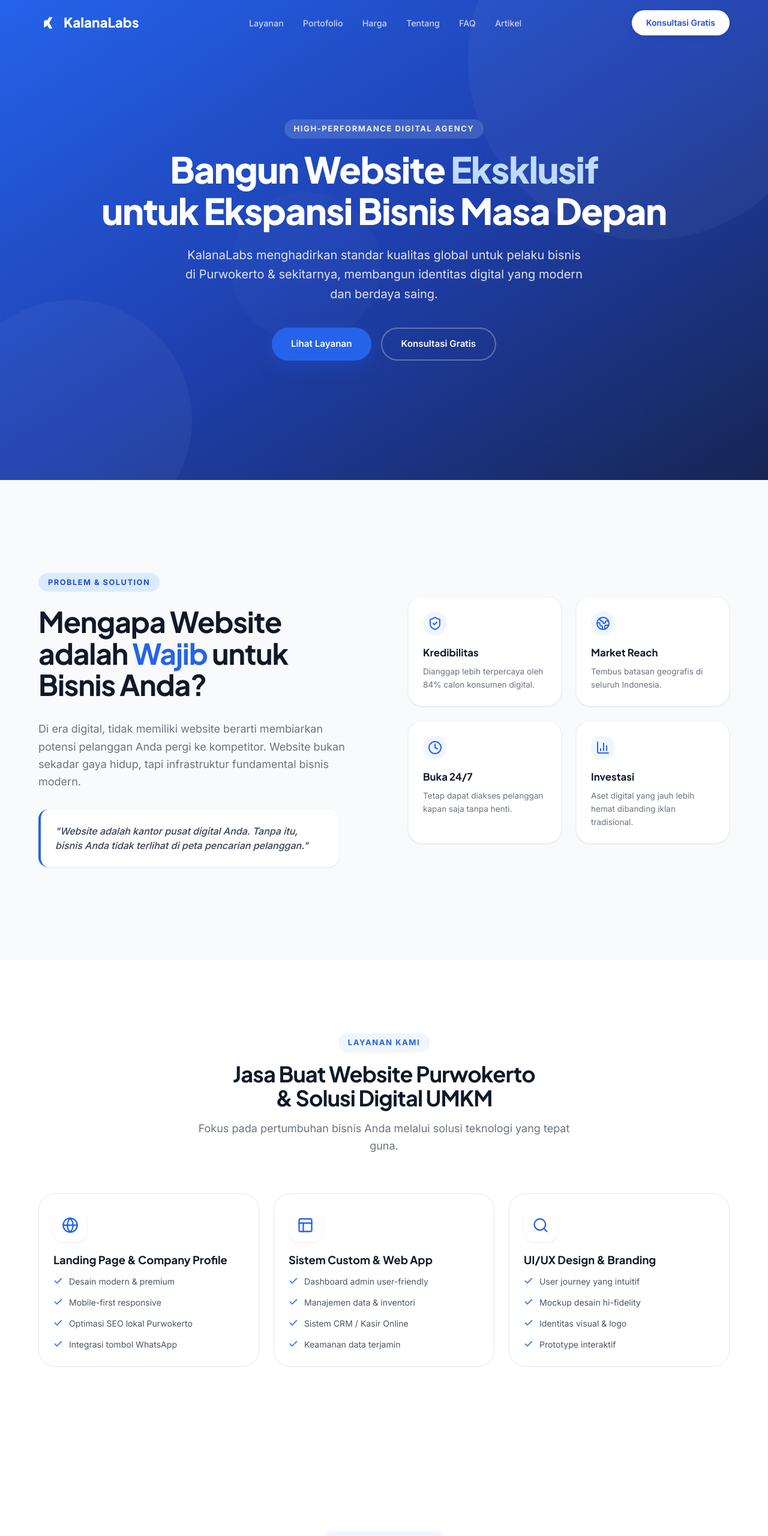
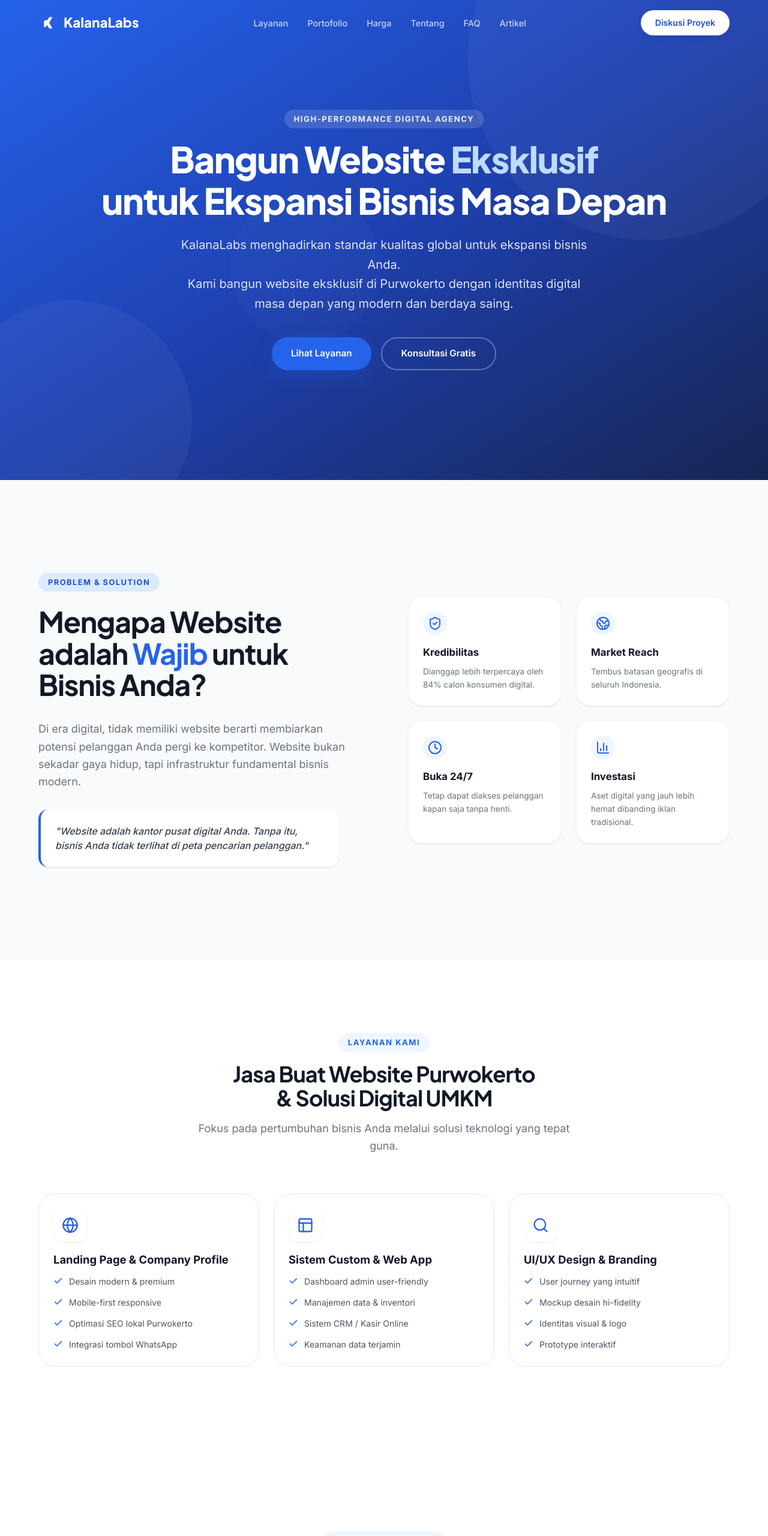
Before and after one commit to kendikadimas/kalanatech, a Next.js app: page / in a window 1280 px wide. Shown: the top 2560 px of the page at 60% size. Built offline with nearby package versions, Linux system fonts and the light colour scheme.

Commit message:
seo: extensive on-page optimization for title, description, headings, and keywords

```diff
--- a/src/app/layout.jsx
+++ b/src/app/layout.jsx
@@ -19,9 +19,13 @@
 
 export const metadata = {
   metadataBase: new URL('https://kalanalabs.my.id'),
-  title: 'KalanaLabs - Jasa Pembuatan Website Purwokerto & Digital Agency',
-  description: 'Jasa pembuatan website Purwokerto profesional, murah, dan modern. Upgrade bisnis Anda dengan website responsif, SEO-friendly, dan performa tinggi di Banyumas.',
-  keywords: 'jasa pembuatan website purwokerto, buat website purwokerto, digital agency purwokerto, web developer purwokerto, pembuatan website banyumas',
+  title: 'KalanaLabs | Jasa Pembuatan Website Purwokerto',
+  description: 'Jasa pembuatan website Purwokerto profesional dan modern. Tingkatkan bisnis dengan website responsif dan SEO-friendly di Banyumas.',
+  keywords: 'jasa pembuatan website purwokerto, buat website purwokerto, digital agency purwokerto',
+  icons: {
+    icon: '/logo.png',
+    apple: '/logo.png',
+  },
   openGraph: {
     title: 'KalanaLabs - Jasa Pembuatan Website Purwokerto',
     description: 'Jasa pembuatan website profesional dan modern di Purwokerto.',
--- a/src/components/Articles.jsx
+++ b/src/components/Articles.jsx
@@ -25,9 +25,9 @@
         </div>
 
         <div className="flex flex-col flex-1">
-            <h3 className="text-xl md:text-2xl font-bold text-gray-900 mb-4 group-hover:text-blue-600 transition-colors leading-snug">
+            <p className="text-xl md:text-2xl font-bold text-gray-900 mb-4 group-hover:text-blue-600 transition-colors leading-snug">
                 {title}
-            </h3>
+            </p>
 
             <p className="text-gray-500 text-[0.95rem] leading-relaxed mb-8 flex-1">
                 {desc}
--- a/src/components/Benefits.jsx
+++ b/src/components/Benefits.jsx
@@ -67,7 +67,7 @@
                                     <div className="w-10 h-10 bg-blue-50 text-blue-600 rounded-xl flex items-center justify-center mb-4">
                                         {reason.icon}
                                     </div>
-                                    <h3 className="text-[1.05rem] font-bold text-gray-900 mb-2">{reason.title}</h3>
+                                    <div className="text-[1.05rem] font-bold text-gray-900 mb-2">{reason.title}</div>
                                     <p className="text-[0.85rem] text-gray-500 leading-relaxed">
                                         {reason.desc}
                                     </p>
--- a/src/components/FAQ.jsx
+++ b/src/components/FAQ.jsx
@@ -12,7 +12,7 @@
                 onClick={() => setIsOpen(!isOpen)}
                 className="w-full text-left px-6 py-5 flex items-center justify-between gap-4 cursor-pointer"
             >
-                <h3 className={`text-[1.05rem] font-bold transition-colors ${isOpen ? 'text-white' : 'text-gray-900'}`}>{question}</h3>
+                <p className={`text-[1.05rem] font-bold transition-colors ${isOpen ? 'text-white' : 'text-gray-900'}`}>{question}</p>
                 <div className={`text-xl transition-transform duration-300 ${isOpen ? 'text-white rotate-45' : 'text-blue-600'}`}>
                     {isOpen ? <Minus size={20} /> : <Plus size={20} />}
                 </div>
--- a/src/components/Hero.jsx
+++ b/src/components/Hero.jsx
@@ -53,8 +53,8 @@
                     </h1>
 
                     <p className="text-lg md:text-xl leading-relaxed text-white/85 max-w-[680px] mb-10">
-                        KalanaLabs menghadirkan standar kualitas global untuk pelaku bisnis <br />
-                        di Purwokerto & sekitarnya, membangun identitas digital yang modern dan berdaya saing.
+                        KalanaLabs menghadirkan standar kualitas global untuk ekspansi bisnis Anda.<br />
+                        Kami bangun website eksklusif di Purwokerto dengan identitas digital masa depan yang modern dan berdaya saing.
                     </p>
                     <div className="flex gap-4 justify-center">
                         <a href="#services" className="inline-flex items-center gap-2 px-8 py-3.5 bg-blue-600 text-white rounded-full font-sans font-semibold text-[0.95rem] shadow-[0_8px_30px_rgba(37,99,235,0.25)] hover:bg-blue-700 hover:-translate-y-0.5 transition-all duration-300">
--- a/src/components/Navbar.jsx
+++ b/src/components/Navbar.jsx
@@ -58,7 +58,7 @@
                     href="https://wa.me/6285707736885"
                     className={`hidden sm:inline-flex font-sans text-[0.88rem] font-semibold px-6 py-2.5 rounded-full transition-all duration-300 shadow-md transform hover:-translate-y-px ${scrolled ? 'bg-blue-600 text-white shadow-blue hover:bg-blue-700' : 'bg-white text-blue-700 hover:bg-blue-50'}`}
                 >
-                    Konsultasi Gratis
+                    Diskusi Proyek
                 </a>
 
                 <button className="md:hidden flex flex-col gap-1.5 p-1.5 bg-transparent border-none cursor-pointer" aria-label="Toggle menu">
--- a/src/components/Portfolio.jsx
+++ b/src/components/Portfolio.jsx
@@ -31,7 +31,7 @@
         </div>
         <div className="text-left">
             <span className="text-[0.8rem] font-bold text-blue-400 uppercase tracking-wider mb-2 block">{type}</span>
-            <h3 className="text-xl font-display font-bold text-white mb-3 group-hover:text-blue-300 transition-colors">{title}</h3>
+            <p className="text-xl font-display font-bold text-white mb-3 group-hover:text-blue-300 transition-colors">{title}</p>
             <p className="text-white/60 text-[0.92rem] leading-relaxed mb-6">{desc}</p>
             <div className="flex flex-wrap gap-2">
                 {tags.map(tag => (
--- a/src/components/Process.jsx
+++ b/src/components/Process.jsx
@@ -77,7 +77,7 @@
                                 <div className={`w-20 h-20 rounded-2xl ${step.color} text-white flex items-center justify-center mb-6 shadow-xl shadow-blue-500/10 group-hover:scale-110 transition-transform duration-500 border-4 border-white`}>
                                     {step.icon}
                                 </div>
-                                <h3 className="text-xl font-bold text-gray-900 mb-3">{step.title}</h3>
+                                <p className="text-xl font-bold text-gray-900 mb-3">{step.title}</p>
                                 <p className="text-gray-500 text-[0.92rem] leading-relaxed">
                                     {step.desc}
                                 </p>
--- a/src/components/Services.jsx
+++ b/src/components/Services.jsx
@@ -100,7 +100,7 @@
                                  service.icon === 'globe-outline' ? <Globe size={28} /> :
                                  service.icon === 'search-outline' ? <Search size={28} /> : <Database size={28} />}
                             </div>
-                            <h3 className="text-[1.15rem] font-bold text-gray-900 mb-3">{service.title}</h3>
+                            <div className="text-[1.15rem] font-bold text-gray-900 mb-3">{service.title}</div>
                             <ul className="flex flex-col gap-3">
                                 {service.points.map((point, i) => (
                                     <li key={i} className="text-[0.88rem] text-gray-600 flex items-start gap-2.5 leading-relaxed">
```
